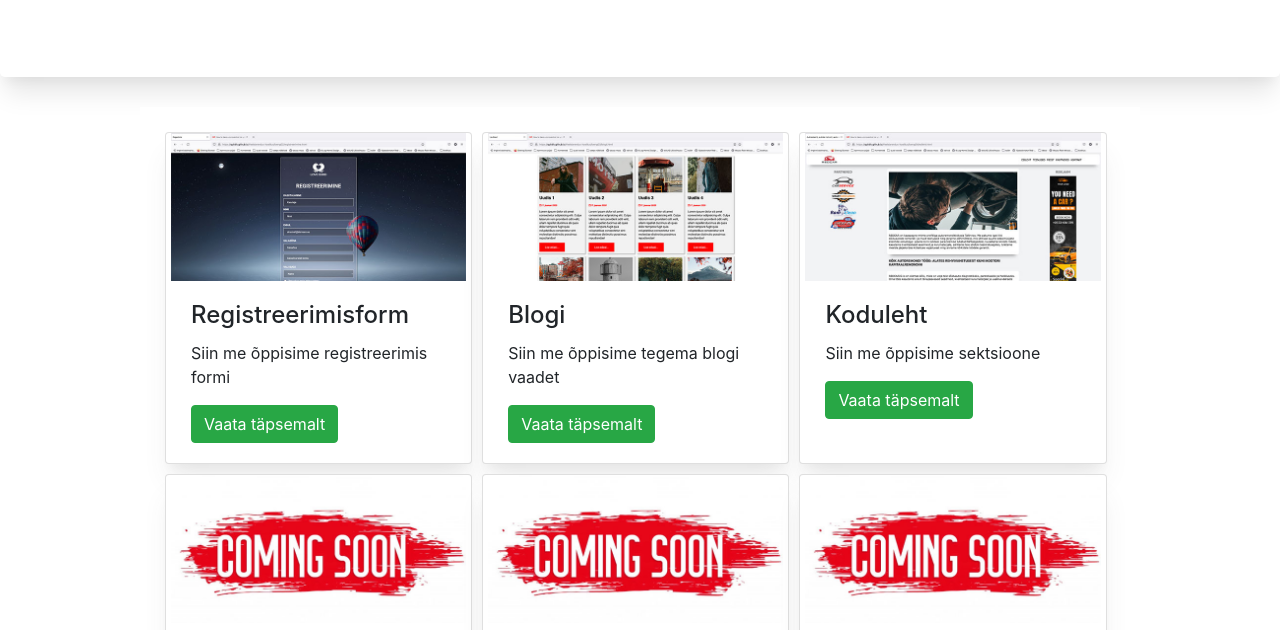
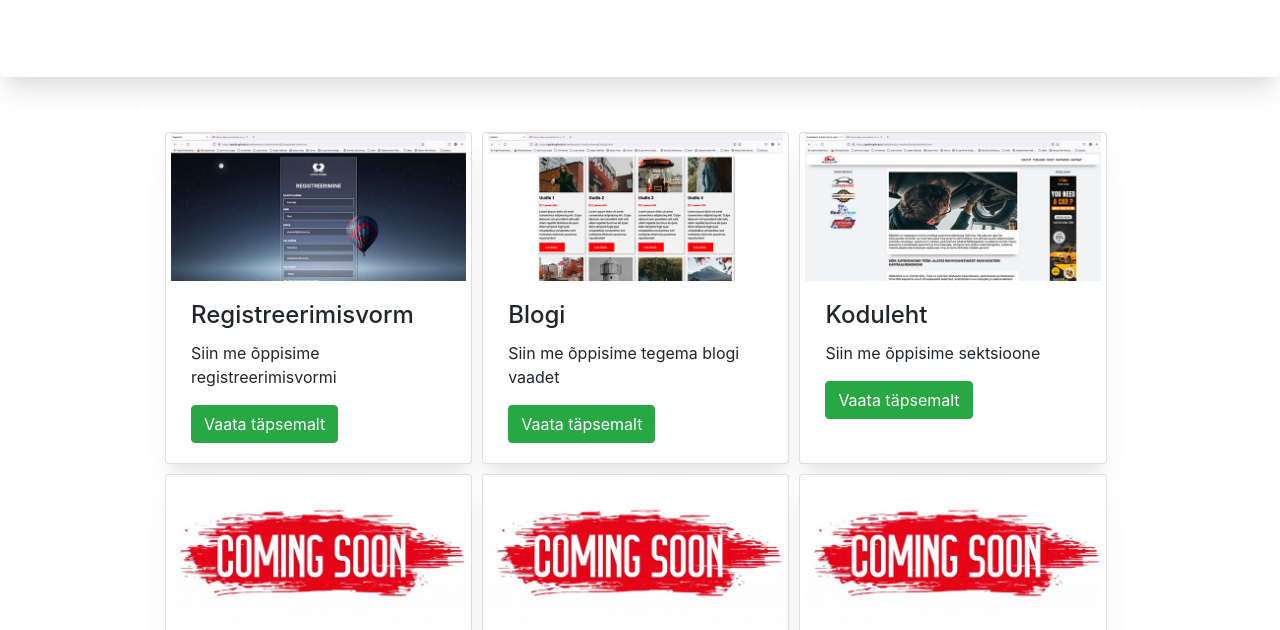
Before and after one commit to SpiidiK/Veebiarendus-koolitus, a plain HTML site: page portfoolio/index.html in a window 1280 px wide. Shown: the part 170-800 px from the top of the page. Drawn offline with nearby package versions, Linux system fonts and the light colour scheme.

Commit message:
loeng05
portfoolio

```diff
--- a/portfoolio/index.html
+++ b/portfoolio/index.html
@@ -23,9 +23,9 @@
         <div class="card blokk">
             <img card="card-img_top " src="./assets/port4.jpg" alt="">
             <div class="card-body">
-                <h4 class="card-title" >Registreerimisform</h4>
+                <h4 class="card-title" >Registreerimisvorm</h4>
                 <p class="card-text">
-                    Siin me õppisime registreerimis formi               </p>
+                    Siin me õppisime registreerimisvormi               </p>
                 <a href="https://spiidik.github.io/Veebiarendus-koolitus/loeng02/registreerimine.html" class="btn btn-success">Vaata täpsemalt</a>
             </div>
 
```
